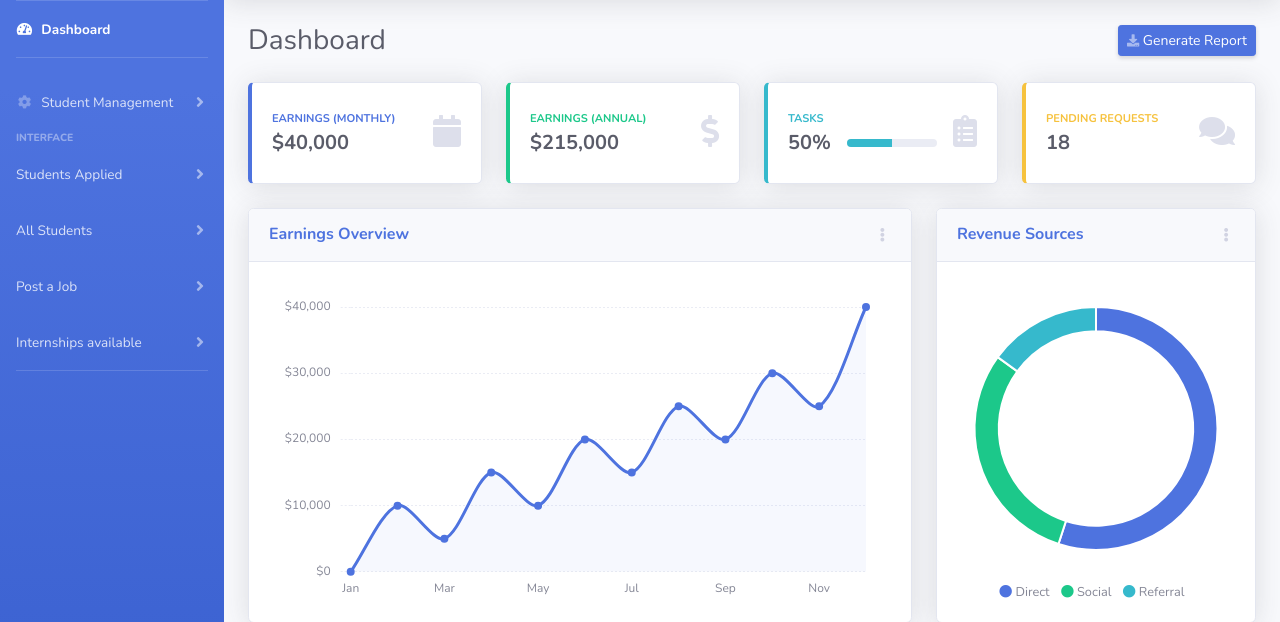
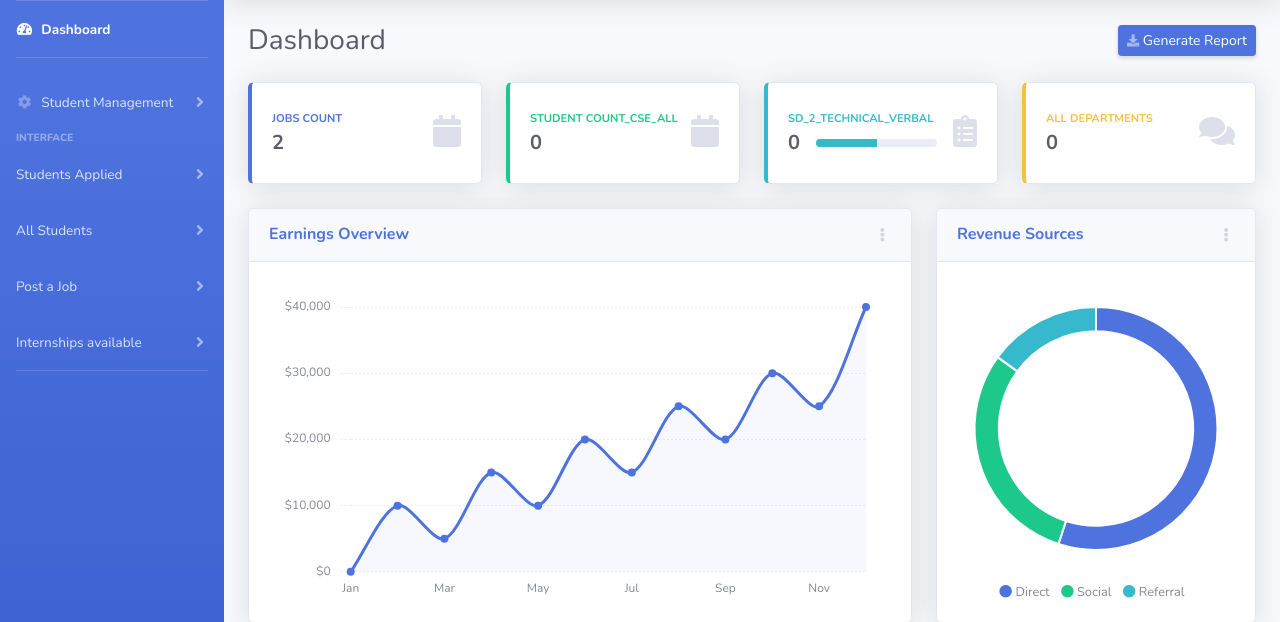
Before and after one commit to sriramreddy-7/IMS-Render-App, a Django app: page /tpo_dashboard in a window 1280 px wide. Shown: the part 70-692 px from the top of the page. Run offline with Django 4.2, Linux system fonts and the light colour scheme; a user stored in the database is signed in; data comes from the database, SQL or seed files in the repository; data that the repository does not hold is empty; some libraries are stand-ins or nearby versions.

Commit message:
security changes

```diff
--- a/IMS/settings.py
+++ b/IMS/settings.py
@@ -23,7 +23,7 @@ BASE_DIR = Path(__file__).resolve().parent.parent
 SECRET_KEY = 'django-insecure-guprhi5rcp+r#_m5in7fnl@l%*m(+21&np$n$v#a_gk^o49%yc'
 
 # SECURITY WARNING: don't run with debug turned on in production!
-DEBUG = True
+DEBUG = False
 
 ALLOWED_HOSTS = ['*']
 
--- a/student/views.py
+++ b/student/views.py
@@ -44,9 +44,16 @@ def my_login(request):
 
 @login_required
 def tpo_dashboard(request):
-    student_counts = Std.objects.values('branch', 'section').annotate(total_students=Count('hall_ticket_no'))
+    # student_counts = Std.objects.values('branch', 'section').annotate(total_students=Count('hall_ticket_no'))
+    jobs_count=Jobs.objects.count()
+    std_count=Std.objects.count()
+    sd2_count=SD2.objects.count()
+    btech_25_count=btech_25.objects.count()
     context = {
-        'student_counts': student_counts,
+        'jobs_count':jobs_count,
+        'std_count':std_count,
+        'sd2_count':sd2_count,
+        'btech_25_count':btech_25_count,
     }
     return render(request,'tpo_dashboard.html',context)
 
@@ -82,7 +89,6 @@ def student_dashboard(request):
     jobs=sorted(jobs, key=lambda x: x.post_date, reverse=True)
     return render(request,'student_dashboard.html',{'jobs':jobs})
 
-
 def data_store(request):
     return HttpResponse('<h1 style="color:green;"> Details has been stored succesfully into the database!</h1>')
 
@@ -102,7 +108,6 @@ def logout_view(request):
     response.delete_cookie('sessionid')
     return response
 
-
 def info(request):
     return render(request,'info.html')
 
@@ -120,7 +125,6 @@ def job_listing(request):
 def all_btech_25(request):
     std=btech_25.objects.all()
     return render(request,'btech_25.html',{'std':std})
-
 
 @login_required
 def change_password(request):
@@ -141,5 +145,4 @@ def change_password(request):
                 messages.error(request, 'New passwords do not match.')
         else:
             messages.error(request, 'Current password is incorrect.')
-
     return render(request, 'change_password.html')
--- a/templates/tpo_dashboard.html
+++ b/templates/tpo_dashboard.html
@@ -1,15 +1,12 @@
 {% extends 'tpo_base.html' %} {% load static %} {% block body %}
 <div class="container-fluid">
   <!-- Page Heading -->
-            <div
-              class="d-sm-flex align-items-center justify-content-between mb-4"
-            >
+  <div class="d-sm-flex align-items-center justify-content-between mb-4">
     <h1 class="h3 mb-0 text-gray-800">Dashboard</h1>
     <a
       href="#"
       class="d-none d-sm-inline-block btn btn-sm btn-primary shadow-sm"
-                ><i class="fas fa-download fa-sm text-white-50"></i> Generate
-                Report</a
+      ><i class="fas fa-download fa-sm text-white-50"></i> Generate Report</a
     >
   </div>
 
@@ -24,10 +21,10 @@
               <div
                 class="text-xs font-weight-bold text-primary text-uppercase mb-1"
               >
-                          Earnings (Monthly)
+                Jobs Count
               </div>
               <div class="h5 mb-0 font-weight-bold text-gray-800">
-                          $40,000
+                {{ jobs_count }}
               </div>
             </div>
             <div class="col-auto">
@@ -47,14 +44,14 @@
               <div
                 class="text-xs font-weight-bold text-success text-uppercase mb-1"
               >
-                          Earnings (Annual)
+                Student Count_CSE_ALL
               </div>
               <div class="h5 mb-0 font-weight-bold text-gray-800">
-                          $215,000
+                {{std_count}}
               </div>
             </div>
             <div class="col-auto">
-                        <i class="fas fa-dollar-sign fa-2x text-gray-300"></i>
+              <i class="fas fa-calendar fa-2x text-gray-300"></i>
             </div>
           </div>
         </div>
@@ -70,14 +67,12 @@
               <div
                 class="text-xs font-weight-bold text-info text-uppercase mb-1"
               >
-                          Tasks
+                SD_2_Technical_Verbal
               </div>
               <div class="row no-gutters align-items-center">
                 <div class="col-auto">
-                            <div
-                              class="h5 mb-0 mr-3 font-weight-bold text-gray-800"
-                            >
-                              50%
+                  <div class="h5 mb-0 mr-3 font-weight-bold text-gray-800">
+                    {{ sd2_count }}
                   </div>
                 </div>
                 <div class="col">
@@ -86,7 +81,7 @@
                       class="progress-bar bg-info"
                       role="progressbar"
                       style="width: 50%"
-                                aria-valuenow="50"
+                      aria-valuenow="{{ sd2_count }}"
                       aria-valuemin="0"
                       aria-valuemax="100"
                     ></div>
@@ -95,9 +90,7 @@
               </div>
             </div>
             <div class="col-auto">
-                        <i
-                          class="fas fa-clipboard-list fa-2x text-gray-300"
-                        ></i>
+              <i class="fas fa-clipboard-list fa-2x text-gray-300"></i>
             </div>
           </div>
         </div>
@@ -113,10 +106,10 @@
               <div
                 class="text-xs font-weight-bold text-warning text-uppercase mb-1"
               >
-                          Pending Requests
+                All Departments
               </div>
               <div class="h5 mb-0 font-weight-bold text-gray-800">
-                          18
+                {{ btech_25_count }}
               </div>
             </div>
             <div class="col-auto">
@@ -138,9 +131,7 @@
         <div
           class="card-header py-3 d-flex flex-row align-items-center justify-content-between"
         >
-                    <h6 class="m-0 font-weight-bold text-primary">
-                      Earnings Overview
-                    </h6>
+          <h6 class="m-0 font-weight-bold text-primary">Earnings Overview</h6>
           <div class="dropdown no-arrow">
             <a
               class="dropdown-toggle"
@@ -151,9 +142,7 @@
               aria-haspopup="true"
               aria-expanded="false"
             >
-                        <i
-                          class="fas fa-ellipsis-v fa-sm fa-fw text-gray-400"
-                        ></i>
+              <i class="fas fa-ellipsis-v fa-sm fa-fw text-gray-400"></i>
             </a>
             <div
               class="dropdown-menu dropdown-menu-right shadow animated--fade-in"
@@ -163,9 +152,7 @@
               <a class="dropdown-item" href="#">Action</a>
               <a class="dropdown-item" href="#">Another action</a>
               <div class="dropdown-divider"></div>
-                        <a class="dropdown-item" href="#"
-                          >Something else here</a
-                        >
+              <a class="dropdown-item" href="#">Something else here</a>
             </div>
           </div>
         </div>
@@ -185,9 +172,7 @@
         <div
           class="card-header py-3 d-flex flex-row align-items-center justify-content-between"
         >
-                    <h6 class="m-0 font-weight-bold text-primary">
-                      Revenue Sources
-                    </h6>
+          <h6 class="m-0 font-weight-bold text-primary">Revenue Sources</h6>
           <div class="dropdown no-arrow">
             <a
               class="dropdown-toggle"
@@ -198,9 +183,7 @@
               aria-haspopup="true"
               aria-expanded="false"
             >
-                        <i
-                          class="fas fa-ellipsis-v fa-sm fa-fw text-gray-400"
-                        ></i>
+              <i class="fas fa-ellipsis-v fa-sm fa-fw text-gray-400"></i>
             </a>
             <div
               class="dropdown-menu dropdown-menu-right shadow animated--fade-in"
@@ -210,9 +193,7 @@
               <a class="dropdown-item" href="#">Action</a>
               <a class="dropdown-item" href="#">Another action</a>
               <div class="dropdown-divider"></div>
-                        <a class="dropdown-item" href="#"
-                          >Something else here</a
-                        >
+              <a class="dropdown-item" href="#">Something else here</a>
             </div>
           </div>
         </div>
@@ -388,9 +369,7 @@
       <!-- Illustrations -->
       <div class="card shadow mb-4">
         <div class="card-header py-3">
-                    <h6 class="m-0 font-weight-bold text-primary">
-                      Illustrations
-                    </h6>
+          <h6 class="m-0 font-weight-bold text-primary">Illustrations</h6>
         </div>
         <div class="card-body">
           <div class="text-center">
@@ -402,15 +381,11 @@
             />
           </div>
           <p>
-                      Add some quality, svg illustrations to your project
-                      courtesy of
-                      <a
-                        target="_blank"
-                        rel="nofollow"
-                        href="https://undraw.co/"
+            Add some quality, svg illustrations to your project courtesy of
+            <a target="_blank" rel="nofollow" href="https://undraw.co/"
               >unDraw</a
-                      >, a constantly updated collection of beautiful svg images
-                      that you can use completely free and without attribution!
+            >, a constantly updated collection of beautiful svg images that you
+            can use completely free and without attribution!
           </p>
           <a target="_blank" rel="nofollow" href="https://undraw.co/"
             >Browse Illustrations on unDraw &rarr;</a
```
Lines whose indentation alone changed are shown as unchanged.
